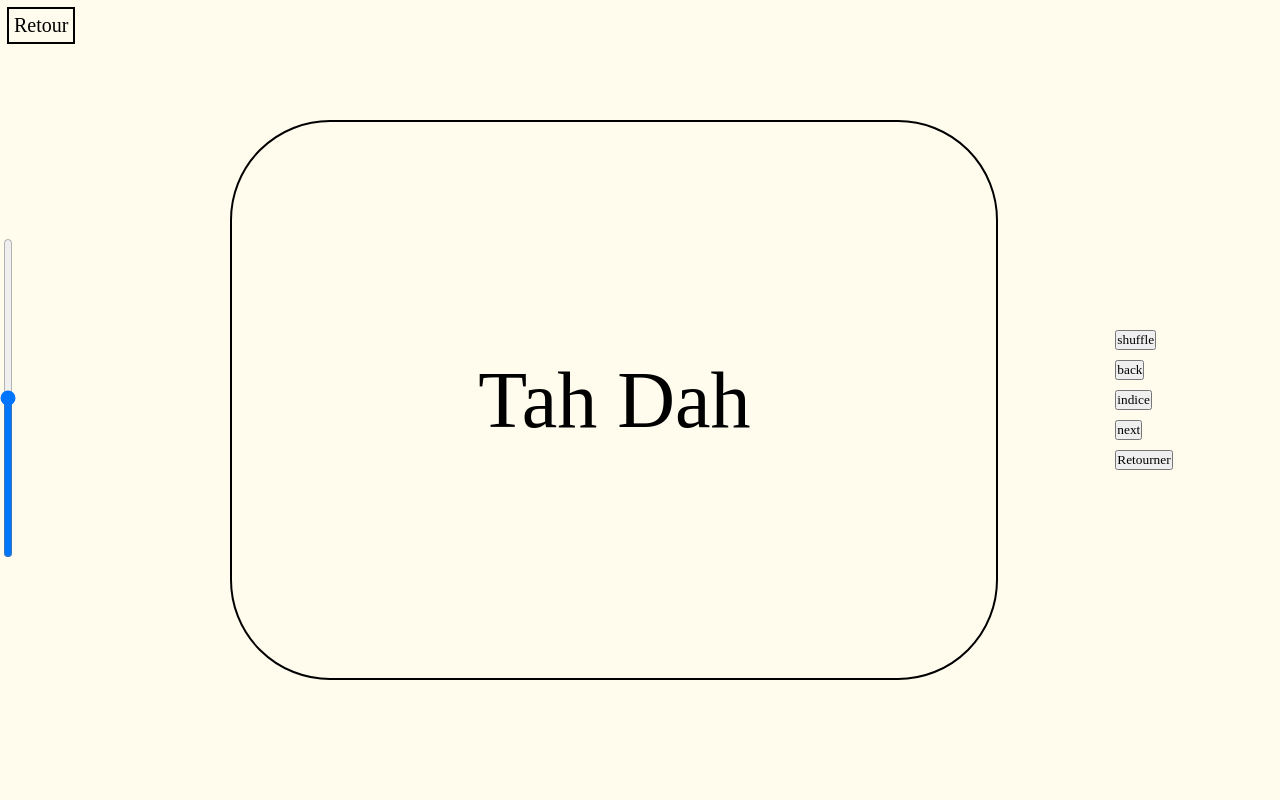
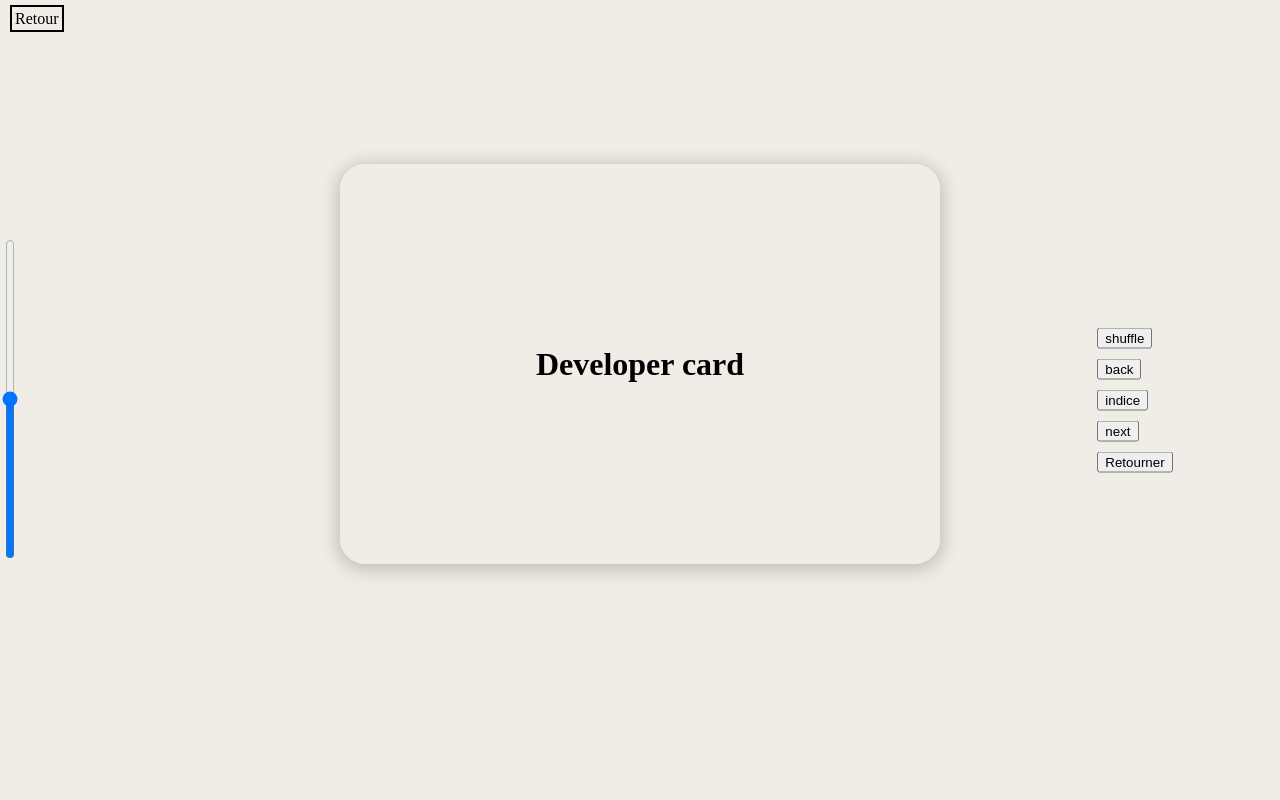
Before and after one commit to anaisturcotte/flashycards, a Node server app: page /ex_cards.html in a window 1280 px wide. Run offline with Node 20, Linux system fonts and the light colour scheme; some web fonts are replaced.

Commit message:
flip cards

```diff
--- a/public/a_propos.html
+++ b/public/a_propos.html
@@ -14,7 +14,7 @@
 
     <body>
 
-        <div style="padding-left: 8%; padding-bottom: 5%; background-color: #FFFBED; height: 100%;">
+        <div style="padding-left: 8%; padding-bottom: 5%; background-color: #F0EDE6; height: 100%;">
             <h1>Projet final</h1>
             <p>
             ---</br>
--- /dev/null
+++ b/public/card.js
@@ -0,0 +1,5 @@
+//------------------Flip--------------------
+const card = document.querySelector('.card__inner');
+card.addEventListener('click', function (){
+    card.classList.toggle('is-flipped');
+});
--- a/public/css/style.css
+++ b/public/css/style.css
@@ -4,7 +4,7 @@
 /* Color palette */
 :root{
     --green: #3C7F72;
-    --primary: #FFFBED;
+    --primary: #F0EDE6;
     --secondary: #303030;
     --grey: #757575;
     --red: #992800;
@@ -79,7 +79,6 @@ body{
     font-size: 20px;
     font-weight: 500;
     color: black;
-    z-index: 1;
 }
 
 .header-right{
@@ -182,71 +158,6 @@ table.center td a:hover {
     text-decoration-line: underline;
 }
 
-/* card study page */
-
-.slider-container {
-    -ms-flex: 4%;
-    flex: 4%;
-    position: absolute;
-    top: 50%;
-    left: 0;
-    transform: translateY(-50%);
-    padding-right: 8%;
-}
-
-.slider {
-    height: 100%;
-}
-
-.vertical-slider {
-    appearance: slider-vertical;
-}
-
-.card {
-    -ms-flex: 82%;
-    flex: 82%;
-    padding: 20px;
-    margin-left: 3%;
-    margin-right: 3%;
-    position: absolute;
-    align-items: center;
-    top: 15%;
-    left: 15%;
-    text-align: center;
-    background-color: var(--primary);
-}
-
-.fixed-border {
-    border: 2px solid black;
-    border-radius: 100px;
-    width: 60%;
-    height: 70%;
-}
-
-.flex-container {
-    display: flex;
-    justify-content: center;
-    align-items: center;
-}
-
-.card p {
-    font-size: 80px;
-}
-
-.buttons {
-    -ms-flex: 5%;
-    flex: 5%;
-    position: absolute;
-    top: 50%;
-    right: 0;
-    transform: translateY(-50%);
-    padding-right: 8%;
-    background-color: var(--primary);
-}
-
-.buttons button {
-    margin: 5px;
-}
 
 /*Forms*/
 .close{
@@ -351,7 +263,7 @@ table.center td a:hover {
 
 h2{
     font-size: 30px;
-    color: #FFFBED;
+    color: var(--primary);
     text-align: center;
     padding-top: 20px;
 }
--- a/public/css/styles.css
+++ b/public/css/styles.css
@@ -1,10 +1,10 @@
-@CHARSET "UTF-8";
+/* @CHARSET "UTF-8"; */
 @import url('https://fonts.googleapis.com/css2?family=Calistoga&family=Tenor+Sans&display=swap');
 
 /* Color palette */
 :root{
   --green: #3C7F72;
-  --primary: #FFFBED;
+  --primary: #F0EDE6;
   --secondary: #303030;
   --grey: #757575;
   --red: #992800;
@@ -126,26 +126,6 @@ a {
   background-color: var(--primary);
 }
 
-#signcontainer{
-  margin-top: auto;
-  top: 50vh;
-  height: 100vh;
-}
-
-.popUp {
-  width: 75vh;
-  height: fit-content;
-  border: 4px solid var(--grey);
-  border-radius: 10px;
-  padding: 15px;
-  margin-top: 80px;
-  text-align: left;
-}
-
-.contenu h1{
-  text-align: center;
-}
-
 /* Table */
 
 table.center {
@@ -198,37 +178,6 @@ table.center td a:hover {
   appearance: slider-vertical;
 }
 
-.card {
-  -ms-flex: 82%;
-  flex: 82%;
-  padding: 20px;
-  margin-left: 3%;
-  margin-right: 3%;
-  position: absolute;
-  align-items: center;
-  top: 15%;
-  left: 15%;
-  text-align: center;
-  background-color: var(--primary);
-}
-
-.fixed-border {
-  border: 2px solid black;
-  border-radius: 100px;
-  width: 60%;
-  height: 70%;
-}
-
-.flex-container {
-  display: flex;
-  justify-content: center;
-  align-items: center;
-}
-
-.card p {
-  font-size: 80px;
-}
-
 .buttons {
   -ms-flex: 5%;
   flex: 5%;
@@ -243,3 +192,55 @@ table.center td a:hover {
 .buttons button {
   margin: 5px;
 }
+
+.card{
+  margin: 100px auto 0;
+  width: 600px;
+  height: 400px;
+}
+
+.card__inner{
+  width: 100%;
+  height: 100%;
+  transition: transform 1s;
+  transform-style: preserve-3d;
+  cursor: pointer;
+  position: relative;
+}
+
+.card__inner.is-flipped{
+  transform: rotateX(180deg);
+}
+
+.card__face{
+  position: absolute;
+  width: 100%;
+  height: 100%;
+  -webkit-backface-visibility: hidden;
+  backface-visibility: hidden;
+  overflow: hidden;
+  border-radius: 25px;
+  box-shadow: 0px 3px 18px 3px rgba(0,0,0,0.2)
+}
+
+.card__face--front{
+  /* background-image: linear-gradient(to bottom right, var(--primary), var(--secondary)); */
+  display: flex;
+  align-items: center;
+  justify-content: center;
+}
+
+.card__face--front h2{
+  /* color: #FFF; */
+  font-size: 32px;
+}
+
+.card__face--back{
+  background-color: var(--light);
+  transform: rotateX(180deg);
+}
+
+.card__content{
+  width: 100%;
+  height: 100%;
+}
--- a/public/ex_cards.html
+++ b/public/ex_cards.html
@@ -10,8 +10,6 @@
         <link href="css/styles.css" rel="stylesheet" type="text/css" />
         <link href="images/cards.png" rel="icon">
         <title>Explorer</title>
-        <link href="style.css" rel="stylesheet" type="text/css" />
-        <link href="Images/cards.png" rel="icon">
     </head>
 
     <body>
@@ -28,8 +26,23 @@
                 </div>
             </div>
 
-            <div class="card fixed-border flex-container">
-            <p>Tah Dah</p>
+            <div class="card">
+                <div class="card__inner">
+                    <div class="card__face card__face--front">
+                        <h2>Developer card</h2>
+                    </div>
+                    <div class="card__face card__face--back">
+                        <div class="card__content">
+                            <div class="card__body">
+                                <h3>titre</h3>
+                                <p>Lorem ipsum dolor sit amet, consectetur adipiscing elit.
+                                Donec rhoncus dolor sed libero gravida consectetur. Maecenas
+                                ornare molestie egestas. Integer vel cursus velit, quis dignissim
+                                felis. Fusce vel elementum leo.</p>
+                            </div>
+                        </div>
+                    </div>
+                </div>
             </div>
 
             <div class="buttons">
@@ -41,6 +54,6 @@
             </div>
         </div>
 
-      <script src="script.js"></script>
+      <script src="card.js"></script>
     </body>
 </html>
--- a/public/explore.html
+++ b/public/explore.html
@@ -24,7 +24,11 @@
                 <input type="checkbox" id="Chinois" name="check">
                 <label for="check">Chinois</label></br>
                 <input type="checkbox" id="Histoire" name="check">
-                <label for="check">Histoire</label>
+                <label for="check">Histoire</label><br>
+                <input type="checkbox" id="Espagnol" name="check">
+                <label for="check">Espagnol</label><br>
+                <input type="checkbox" id="Philo" name="check">
+                <label for="check">Philo</label>
             </form>
         </div>
         <div class="explore_page">
--- a/public/index.html
+++ b/public/index.html
@@ -94,6 +94,6 @@
     <div class="footer">something inc, all rights reserved
     </div>
 
-    <script src="login_open.js"></script>
+    <script src="login.js"></script>
 </body>
 </html>
```
Also changed, not shown: other parts of public/css/style.css (+12 -34 lines), public/login.js (renamed from public/login_open.js).
